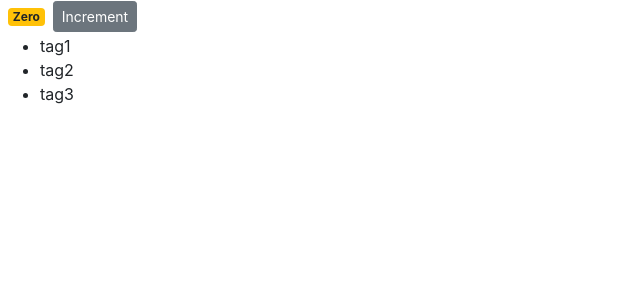
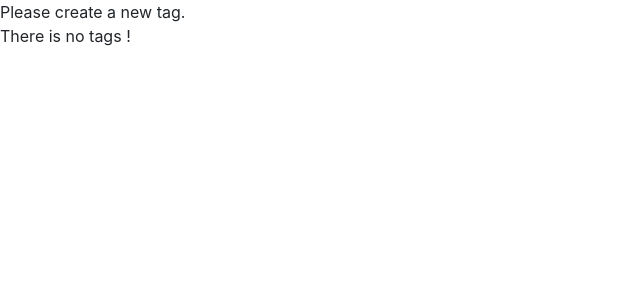
Before and after one commit to vinay01joshi/react-app, a React (Create React App) app: page / in a window 1280 px wide. Shown: the top 300 px of the page, without its empty margins (0-640 px from the left). Built offline with nearby package versions, Linux system fonts and the light colour scheme.

Commit message:
Conditional Rendering

```diff
--- a/src/components/counter.jsx
+++ b/src/components/counter.jsx
@@ -3,32 +3,28 @@
 class Counter extends Component {
   state = {
     count: 0,
-    tags: ["tag1", "tag2", "tag3"],
+    tags: [],
   };
+
+  renderTags() {
+    if (this.state.tags.length === 0) return <p>There is no tags !</p>;
+
+    return (
+      <ul>
+        {this.state.tags.map((tag) => (
+          <li key={tag}>{tag}</li>
+        ))}{" "}
+      </ul>
+    );
+  }
 
   render() {
     return (
       <div>
-        <span className={this.getBadgeClasses()}>{this.formatCount()}</span>
-        <button className="btn btn-secondary btn-sm">Increment</button>
-        <ul>
-          {this.state.tags.map((tag) => (
-            <li key={tag}>{tag}</li>
-          ))}
-        </ul>
+        {this.state.tags.length === 0 && "Please create a new tag."}
+        {this.renderTags()}
       </div>
     );
-  }
-
-  getBadgeClasses() {
-    let classes = "badge m-2 badge-";
-    classes += this.state.count === 0 ? "warning" : "primary";
-    return classes;
-  }
-
-  formatCount() {
-    const { count } = this.state;
-    return count === 0 ? "Zero" : count;
   }
 }
 
```
